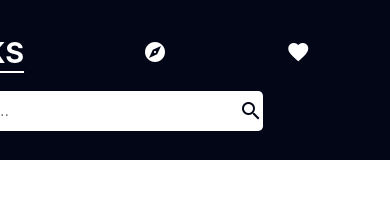
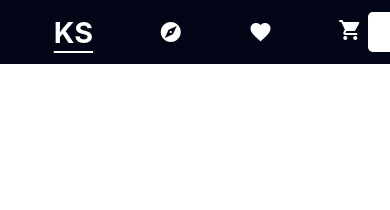
Before and after one commit to RaviPratihast/ecom-kartshop, a React (Create React App) app: page / in a window 390 px wide. Shown: the top 210 px of the page. Built offline with nearby package versions, Linux system fonts and the light colour scheme.

Commit message:
style: Updated navbar styles.

```diff
--- a/src/App.css
+++ b/src/App.css
@@ -18,15 +18,13 @@
   color: var(--secondary-color);
 }
 
-.nav-container > .nav-links {
+.nav-container  .nav-links {
   display: flex;
-  gap: 1.5em;
   color: rgb(11, 10, 10);
   justify-content: space-between;
   align-items: center;
   margin-left: 0.5em;
-  min-width: 25em;
-  width: 30rem;
+  min-width: 20em;
   margin-left: 3em;
 }
 
@@ -35,14 +33,13 @@
   align-items: center;
   justify-content: space-between;
   height: 2.5em;
-  width: 30em;
-  margin-right: 1.5rem;
+  margin-right: 2.5rem;
 }
 .nav-container .nav-search {
   display: flex;
   justify-content: center;
   align-items: center;
-  width: 20em;
+  width: 35em;
   height: 2.5em;
   border-radius: 0.3em;
   background-color: var(--secondary-color);
@@ -53,46 +50,15 @@
   background-color: var(--secondary-color);
   width: 100%;
   height: auto;
-  padding-left: 0.4em;
+  padding-left: 2em;
+  padding-right: 0.5em;
   font-size: inherit;
 }
 .icon {
   color: var(--primary-color);
   cursor: pointer;
+  padding-right: 1em;
 }
 .nav-login-logout {
   cursor: pointer;
 }
-
-@media (max-width: 770px) {
-  .nav-container {
-    flex-direction: column;
-    align-items: center;
-    justify-content: center;
-    gap: 1em;
-    height: 10em;
-  }
-  .nav-container > .nav-search {
-    margin: 0 auto;
-  }
-}
-
-@media (max-width: 560px) {
-  .nav-container {
-    flex-direction: column;
-  }
-  .nav-links {
-    justify-content: center;
-  }
-  .nav-container > .nav-search {
-    margin: 0 auto;
-    width: 100%;
-  }
-}
-
-@media (max-width: 375px) {
-  .nav-container {
-    justify-content: center;
-    align-items: center;
-  }
-}
--- a/src/App.js
+++ b/src/App.js
@@ -75,8 +75,6 @@ function App() {
               </div>
             </NavLink>
           </nav>
-
-          <div className="nav-search-login">
           <div className="nav-search">
             <input
               className="input nav-search-input"
@@ -91,6 +89,8 @@ function App() {
               search
             </i>
           </div>
+
+          <div className="nav-search-login">
             <div
               className="nav-login-logout"
               onClick={(event) => handleLoginLogout(event)}
```
Lines whose indentation alone changed are shown as unchanged.
